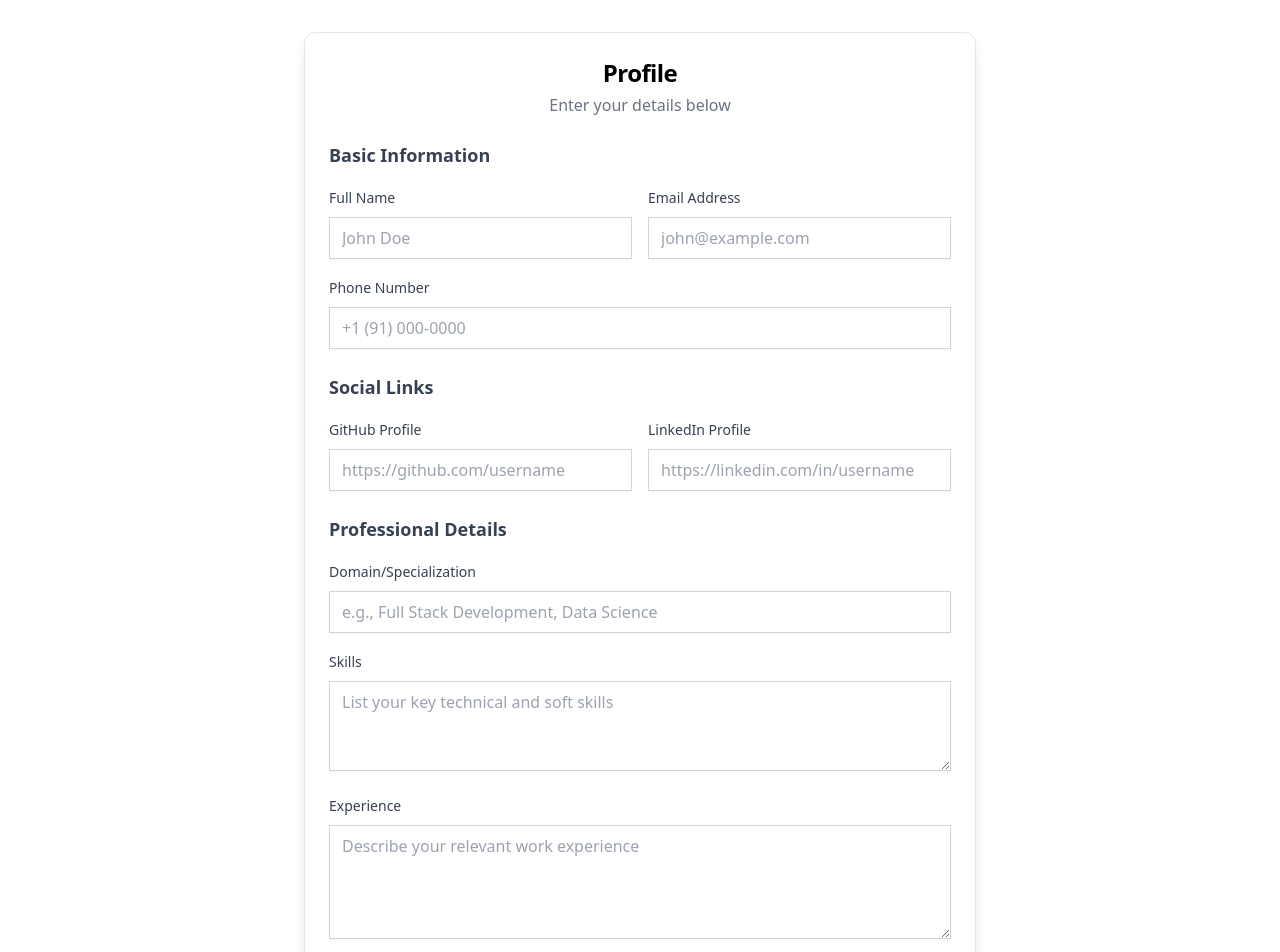
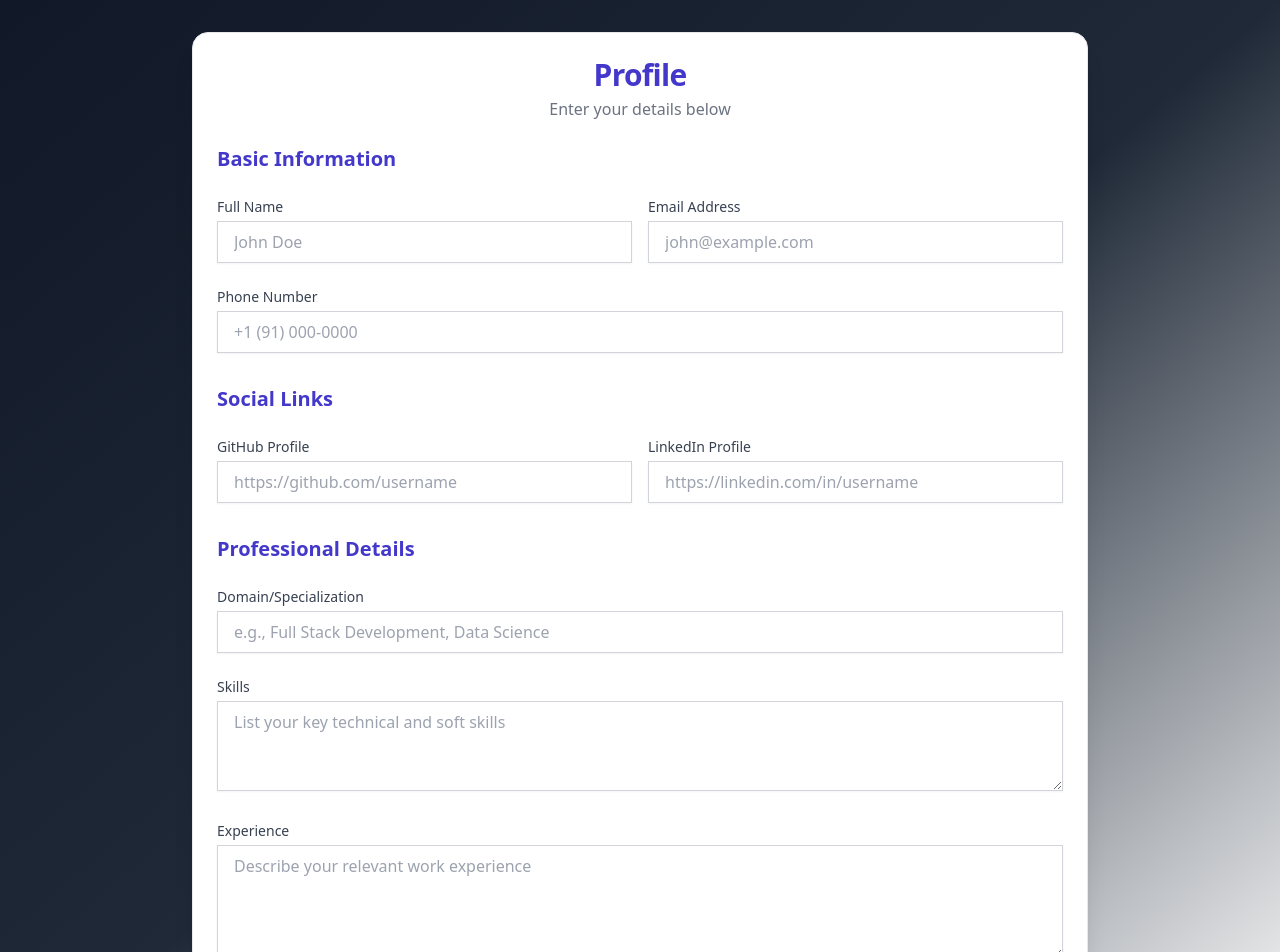
Before and after one commit to Arnav-NK/Job_Application_Auto-filler, a React (Vite) app in the folder Dashboard/vite-project/: page /check in a window 1280 px wide. Shown: the top 952 px of the page. Built offline with nearby package versions, Linux system fonts and the light colour scheme.

Commit message:
Update HI.jsx

```diff
--- a/Dashboard/vite-project/src/pages/HI.jsx
+++ b/Dashboard/vite-project/src/pages/HI.jsx
@@ -3,6 +3,7 @@ import { Card, CardHeader, CardTitle, CardContent } from "@/components/ui/card";
 import React, { useState, useEffect } from "react";
 
 const HI = ({ autofillData }) => {
+  // State to manage form data
   const [person, setPerson] = useState({
     name: "",
     email: "",
@@ -91,25 +92,26 @@ const HI = ({ autofillData }) => {
   };
 
   return (
-    <div className="min-h-screen py-8">
-      <Card className="max-w-2xl mx-auto shadow-lg">
-        <CardHeader className="space-y-1">
-          <CardTitle className="text-2xl font-bold text-center">
+    <div className="min-h-screen py-8 bg-gradient-to-br from-gray-900 via-gray-800">
+      <Card className="max-w-4xl mx-auto shadow-xl rounded-2xl bg-white">
+        <CardHeader className="space-y-1 text-center py-6">
+          <CardTitle className="text-3xl font-bold text-indigo-700">
             Profile
           </CardTitle>
-          <p className="text-center text-gray-500">Enter your details below</p>
+          <p className="text-gray-500">Enter your details below</p>
         </CardHeader>
         <CardContent>
-          <form className="grid gap-6" onSubmit={handleSubmit}>
-            <div className="space-y-4">
-              <h3 className="text-lg font-semibold text-gray-700">
+          <form className="grid gap-8" onSubmit={handleSubmit}>
+            {/* Basic Information Section */}
+            <div className="space-y-6">
+              <h3 className="text-xl font-semibold text-indigo-700">
                 Basic Information
               </h3>
               <div className="grid gap-4 md:grid-cols-2">
-                <div className="space-y-2">
+                <div>
                   <label
                     htmlFor="name"
-                    className="text-sm font-medium text-gray-700"
+                    className="block text-sm font-medium text-gray-700"
                   >
                     Full Name
                   </label>
@@ -119,14 +121,14 @@ const HI = ({ autofillData }) => {
                     name="name"
                     value={person.name}
                     onChange={handleChange}
-                    className="w-full px-3 py-2 border border-gray-300 rounded-md shadow-sm focus:ring-2 focus:ring-blue-500 focus:border-blue-500"
+                    className="w-full px-4 py-2 mt-1 border border-gray-300 rounded-lg shadow-sm focus:ring-2 focus:ring-indigo-500 focus:border-indigo-500"
                     placeholder="John Doe"
                   />
                 </div>
-                <div className="space-y-2">
+                <div>
                   <label
                     htmlFor="email"
-                    className="text-sm font-medium text-gray-700"
+                    className="block text-sm font-medium text-gray-700"
                   >
                     Email Address
                   </label>
@@ -136,15 +138,15 @@ const HI = ({ autofillData }) => {
                     name="email"
                     value={person.email}
                     onChange={handleChange}
-                    className="w-full px-3 py-2 border border-gray-300 rounded-md shadow-sm focus:ring-2 focus:ring-blue-500 focus:border-blue-500"
+                    className="w-full px-4 py-2 mt-1 border border-gray-300 rounded-lg shadow-sm focus:ring-2 focus:ring-indigo-500 focus:border-indigo-500"
                     placeholder="john@example.com"
                   />
                 </div>
               </div>
-              <div className="space-y-2">
+              <div>
                 <label
                   htmlFor="phone"
-                  className="text-sm font-medium text-gray-700"
+                  className="block text-sm font-medium text-gray-700"
                 >
                   Phone Number
                 </label>
@@ -154,20 +156,22 @@ const HI = ({ autofillData }) => {
                   name="phone"
                   value={person.phone}
                   onChange={handleChange}
-                  className="w-full px-3 py-2 border border-gray-300 rounded-md shadow-sm focus:ring-2 focus:ring-blue-500 focus:border-blue-500"
+                  className="w-full px-4 py-2 mt-1 border border-gray-300 rounded-lg shadow-sm focus:ring-2 focus:ring-indigo-500 focus:border-indigo-500"
                   placeholder="+1 (91) 000-0000"
                 />
               </div>
             </div>
-            <div className="space-y-4">
-              <h3 className="text-lg font-semibold text-gray-700">
+
+            {/* Social Links Section */}
+            <div className="space-y-6">
+              <h3 className="text-xl font-semibold text-indigo-700">
                 Social Links
               </h3>
               <div className="grid gap-4 md:grid-cols-2">
-                <div className="space-y-2">
+                <div>
                   <label
                     htmlFor="github"
-                    className="text-sm font-medium text-gray-700"
+                    className="block text-sm font-medium text-gray-700"
                   >
                     GitHub Profile
                   </label>
@@ -177,14 +181,14 @@ const HI = ({ autofillData }) => {
                     name="github"
                     value={person.github}
                     onChange={handleChange}
-                    className="w-full px-3 py-2 border border-gray-300 rounded-md shadow-sm focus:ring-2 focus:ring-blue-500 focus:border-blue-500"
+                    className="w-full px-4 py-2 mt-1 border border-gray-300 rounded-lg shadow-sm focus:ring-2 focus:ring-indigo-500 focus:border-indigo-500"
                     placeholder="https://github.com/username"
                   />
                 </div>
-                <div className="space-y-2">
+                <div>
                   <label
                     htmlFor="linkedin"
-                    className="text-sm font-medium text-gray-700"
+                    className="block text-sm font-medium text-gray-700"
                   >
                     LinkedIn Profile
                   </label>
@@ -194,20 +198,22 @@ const HI = ({ autofillData }) => {
                     name="linkedin"
                     value={person.linkedin}
                     onChange={handleChange}
-                    className="w-full px-3 py-2 border border-gray-300 rounded-md shadow-sm focus:ring-2 focus:ring-blue-500 focus:border-blue-500"
+                    className="w-full px-4 py-2 mt-1 border border-gray-300 rounded-lg shadow-sm focus:ring-2 focus:ring-indigo-500 focus:border-indigo-500"
                     placeholder="https://linkedin.com/in/username"
                   />
                 </div>
               </div>
             </div>
-            <div className="space-y-4">
-              <h3 className="text-lg font-semibold text-gray-700">
+
+            {/* Professional Details Section */}
+            <div className="space-y-6">
+              <h3 className="text-xl font-semibold text-indigo-700">
                 Professional Details
               </h3>
-              <div className="space-y-2">
+              <div>
                 <label
                   htmlFor="domain"
-                  className="text-sm font-medium text-gray-700"
+                  className="block text-sm font-medium text-gray-700"
                 >
                   Domain/Specialization
                 </label>
@@ -217,14 +223,14 @@ const HI = ({ autofillData }) => {
                   name="domain"
                   value={person.domain}
                   onChange={handleChange}
-                  className="w-full px-3 py-2 border border-gray-300 rounded-md shadow-sm focus:ring-2 focus:ring-blue-500 focus:border-blue-500"
+                  className="w-full px-4 py-2 mt-1 border border-gray-300 rounded-lg shadow-sm focus:ring-2 focus:ring-indigo-500 focus:border-indigo-500"
                   placeholder="e.g., Full Stack Development, Data Science"
                 />
               </div>
-              <div className="space-y-2">
+              <div>
                 <label
                   htmlFor="skills"
-                  className="text-sm font-medium text-gray-700"
+                  className="block text-sm font-medium text-gray-700"
                 >
                   Skills
                 </label>
@@ -234,14 +240,14 @@ const HI = ({ autofillData }) => {
                   value={person.skills}
                   onChange={handleChange}
                   rows={3}
-                  className="w-full px-3 py-2 border border-gray-300 rounded-md shadow-sm focus:ring-2 focus:ring-blue-500 focus:border-blue-500"
+                  className="w-full px-4 py-2 mt-1 border border-gray-300 rounded-lg shadow-sm focus:ring-2 focus:ring-indigo-500 focus:border-indigo-500"
                   placeholder="List your key technical and soft skills"
                 />
               </div>
-              <div className="space-y-2">
+              <div>
                 <label
                   htmlFor="experience"
-                  className="text-sm font-medium text-gray-700"
+                  className="block text-sm font-medium text-gray-700"
                 >
                   Experience
                 </label>
@@ -251,15 +257,17 @@ const HI = ({ autofillData }) => {
                   value={person.experience}
                   onChange={handleChange}
                   rows={4}
-                  className="w-full px-3 py-2 border border-gray-300 rounded-md shadow-sm focus:ring-2 focus:ring-blue-500 focus:border-blue-500"
+                  className="w-full px-4 py-2 mt-1 border border-gray-300 rounded-lg shadow-sm focus:ring-2 focus:ring-indigo-500 focus:border-indigo-500"
                   placeholder="Describe your relevant work experience"
                 />
               </div>
             </div>
-            <div className="flex justify-end pt-4">
+
+            {/* Submit Button */}
+            <div className="flex justify-end">
               <Button
                 type="submit"
-                className="px-6 py-2 bg-blue-600 text-white rounded-md hover:bg-blue-700 focus:outline-none focus:ring-2 focus:ring-blue-500 focus:ring-offset-2"
+                className="px-6 py-2 bg-indigo-600 text-white rounded-lg shadow-md hover:bg-indigo-700 focus:outline-none focus:ring-2 focus:ring-indigo-500 focus:ring-offset-2"
               >
                 Save Profile
               </Button>
```
